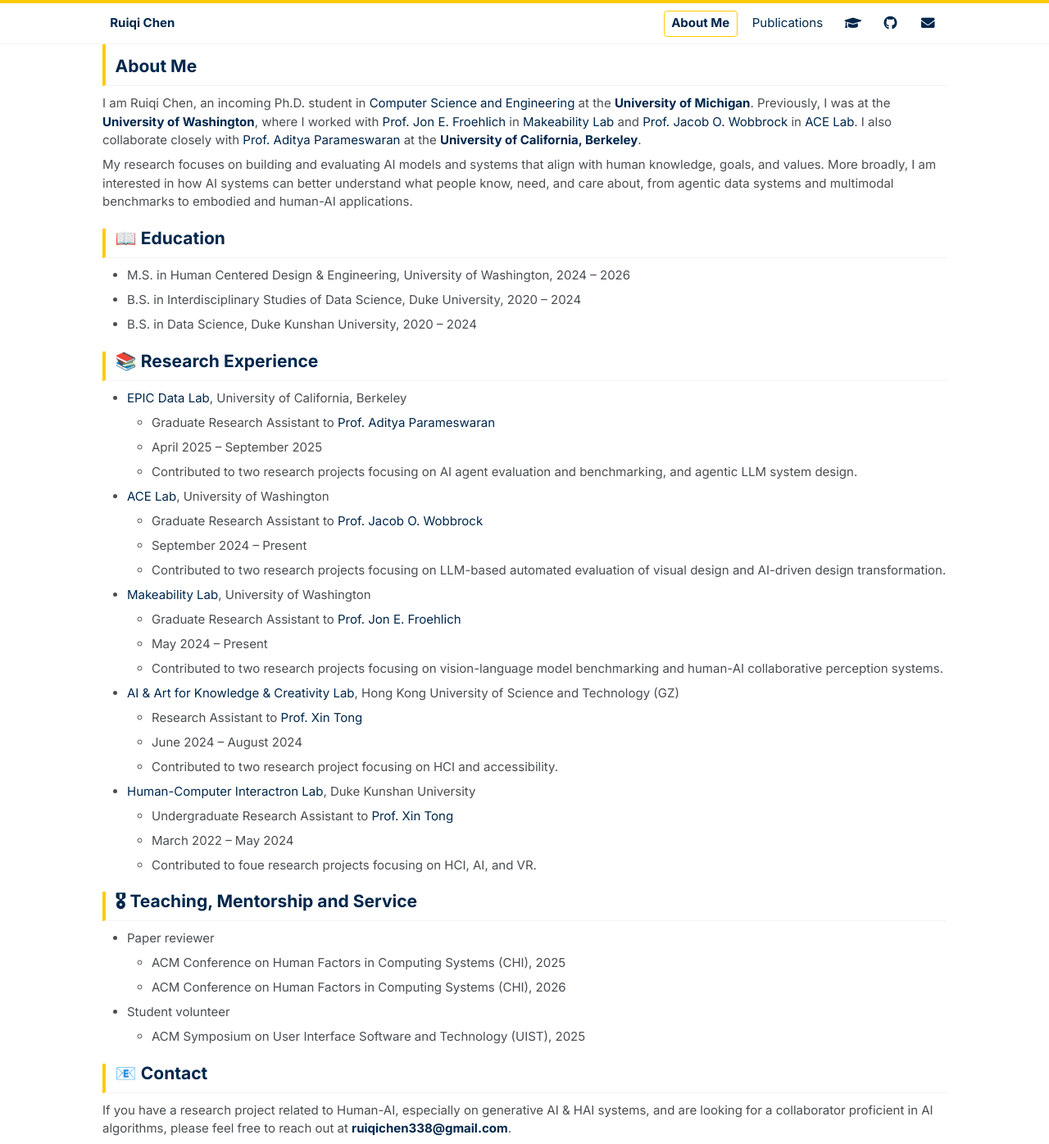
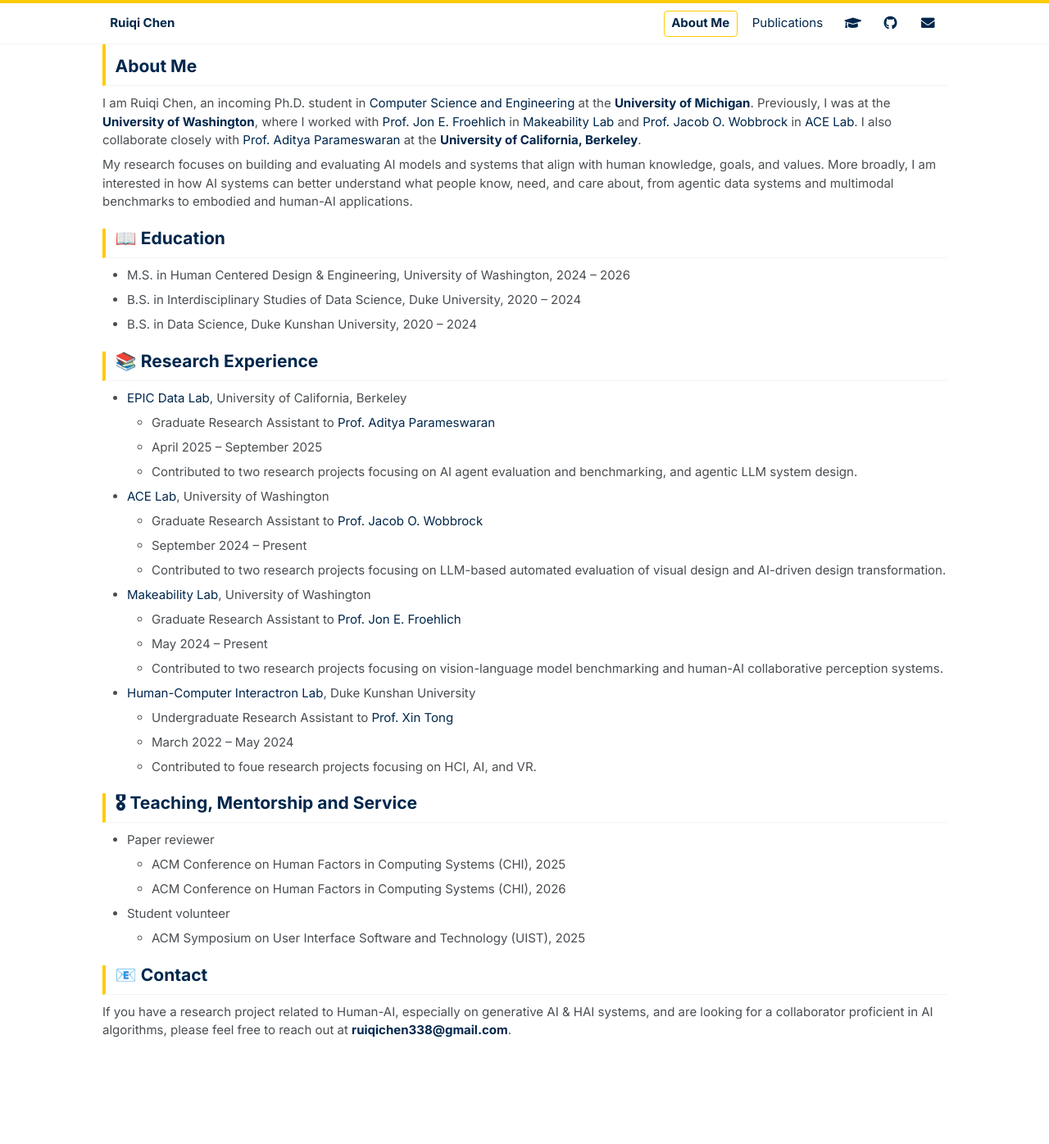
Before and after one commit to Ruiqi-Chen-0216/Ruiqi-Chen-0216.github.io, a Jekyll site: the page built from _pages/about.md, in a window 1280 px wide and 1396 px high. Shown: the whole window at 82% size. Built offline with Jekyll 4.4.1, drawn with Linux system fonts in a browser that asks for light colours.

Commit message:
Update about.md

```diff
--- a/_pages/about.md
+++ b/_pages/about.md
@@ -35,11 +35,6 @@ My research focuses on building and evaluating AI models and systems that align
   * May 2024 – Present
   * Contributed to two research projects focusing on vision-language model benchmarking and human-AI collaborative perception systems.
 
-* [AI & Art for Knowledge & Creativity Lab](https://arkxlab.github.io/), Hong Kong University of Science and Technology (GZ)
-  * Research Assistant to [Prof. Xin Tong](https://cma.hkust-gz.edu.cn/people/tong-xin/)
-  * June 2024 – August 2024
-  * Contributed to two research project focusing on HCI and accessibility.
-
 * [Human-Computer Interactron Lab](https://arkxlab.github.io/), Duke Kunshan University
   * Undergraduate Research Assistant to [Prof. Xin Tong](https://scholar.google.com/citations?user=XIM08ZwAAAAJ&hl=zh-CN&oi=sra)
   * March 2022 – May 2024
```
